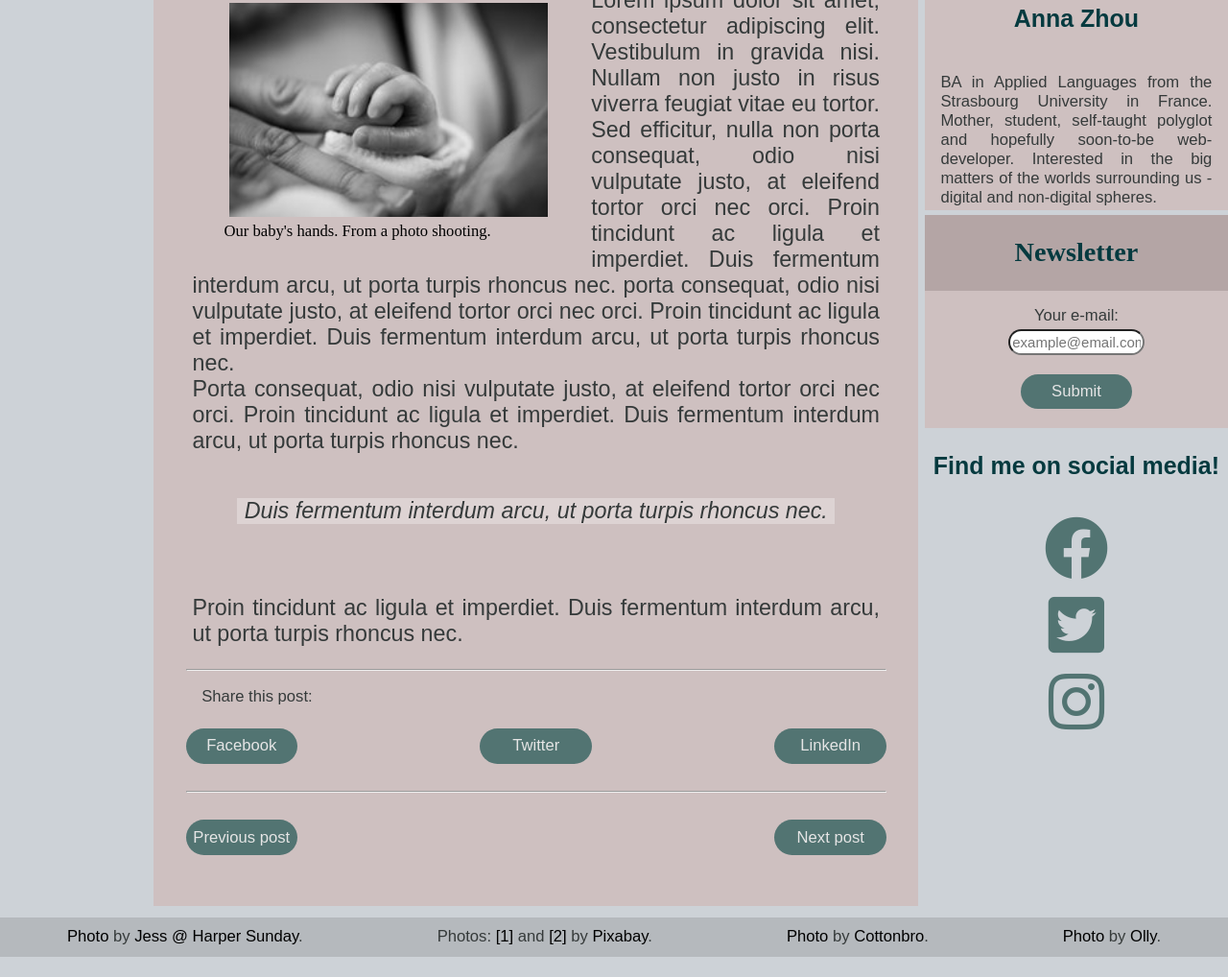
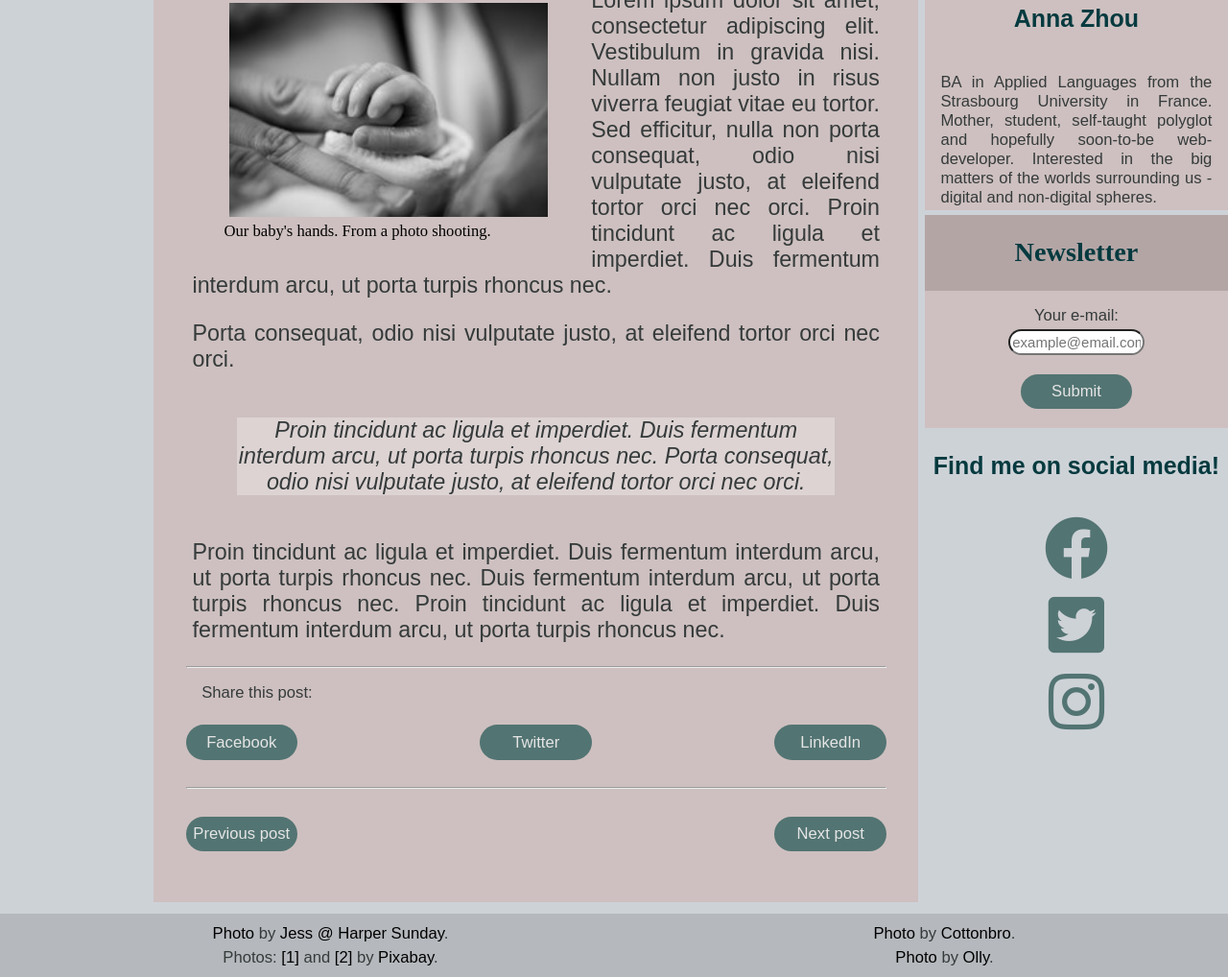
Before and after one commit to zh-betina/UDACITY---Personal-Blog, a plain HTML site: page post.html in a window 1280 px wide. Shown: the part 355-1373 px from the top of the page at 96% size. Before the commit the page ends 1352 px from the top, so only its background shows below. Drawn offline with Linux system fonts and the light colour scheme; a web font is replaced by a local one.

Commit message:
Add footer divs for flexbox. Modify blog post (underline, bold, italic).

```diff
--- a/post.html
+++ b/post.html
@@ -60,18 +60,17 @@
                 adipiscing elit. Vestibulum in gravida nisi. Nullam non justo in
                 risus viverra feugiat vitae eu tortor. Sed efficitur, nulla non
                 porta consequat, odio nisi vulputate justo, at eleifend tortor
-                orci nec orci. Proin tincidunt ac ligula et imperdiet. Duis
+                orci nec orci.
+                Proin tincidunt ac ligula et imperdiet. Duis
                 fermentum interdum arcu, ut porta turpis rhoncus nec.
-                porta consequat, odio nisi vulputate justo, at eleifend tortor
-                orci nec orci. Proin tincidunt ac ligula et imperdiet. Duis
+          </p>
+          <p class="larger-p">Porta consequat, odio nisi vulputate justo, at eleifend tortor
+                orci nec orci. <quote>Proin tincidunt ac ligula et imperdiet. Duis
                 fermentum interdum arcu, ut porta turpis rhoncus nec.
-                <br>
                 Porta consequat, odio nisi vulputate justo, at eleifend tortor
-                orci nec orci. Proin tincidunt ac ligula et imperdiet. Duis
+                orci nec orci.</quote> Proin tincidunt ac ligula et imperdiet. Duis
                 fermentum interdum arcu, ut porta turpis rhoncus nec.
-                <br>
-                <quote> Duis fermentum interdum arcu, ut porta turpis rhoncus nec.</quote>
-                <br>
+                Duis fermentum interdum arcu, ut porta turpis rhoncus nec.
                 Proin tincidunt ac ligula et imperdiet. Duis
                 fermentum interdum arcu, ut porta turpis rhoncus nec.
           </p>
@@ -138,17 +137,21 @@
 
       <footer>
 
+        <div class="column-footer">
           <p class="pics-credit-txt">
             <a class="footer-link" href="https://www.pexels.com/photo/rose-gold-iphone-7-plus-beside-pencils-on-book-2897035">Photo</a> by
             <a class="footer-link" href="https://www.pexels.com/@jess-harper-sunday-781947">Jess @ Harper Sunday</a>.
           </p>
+
 
           <p class="pics-credit-txt">
             Photos: <a class="footer-link" href="https://www.pexels.com/photo/grayscale-photography-of-baby-holding-finger-208189/">[1]</a>
             and <a class="footer-link" href="https://www.pexels.com/photo/cabinet-contemporary-cups-decoration-279618/">[2]</a> by
             <a class="footer-link" href="https://www.pexels.com/@pixabay">Pixabay</a>.
           </p>
+        </div>
 
+        <div class="column-footer">
           <p class="pics-credit-txt">
             <a class="footer-link" href="https://www.pexels.com/photo/two-people-being-isolated-3952191/">Photo</a> by
             <a class="footer-link" href="https://www.pexels.com/@cottonbro">Cottonbro</a>.
@@ -158,7 +161,7 @@
             <a class="footer-link" href="https://www.pexels.com/photo/photo-of-a-happy-woman-3781545/">Photo</a> by
             <a class="footer-link" href="https://www.pexels.com/@olly">Olly</a>.
           </p>
-
+        </div>
       </footer>
     </div>
 
```
Lines whose indentation alone changed are shown as unchanged.
